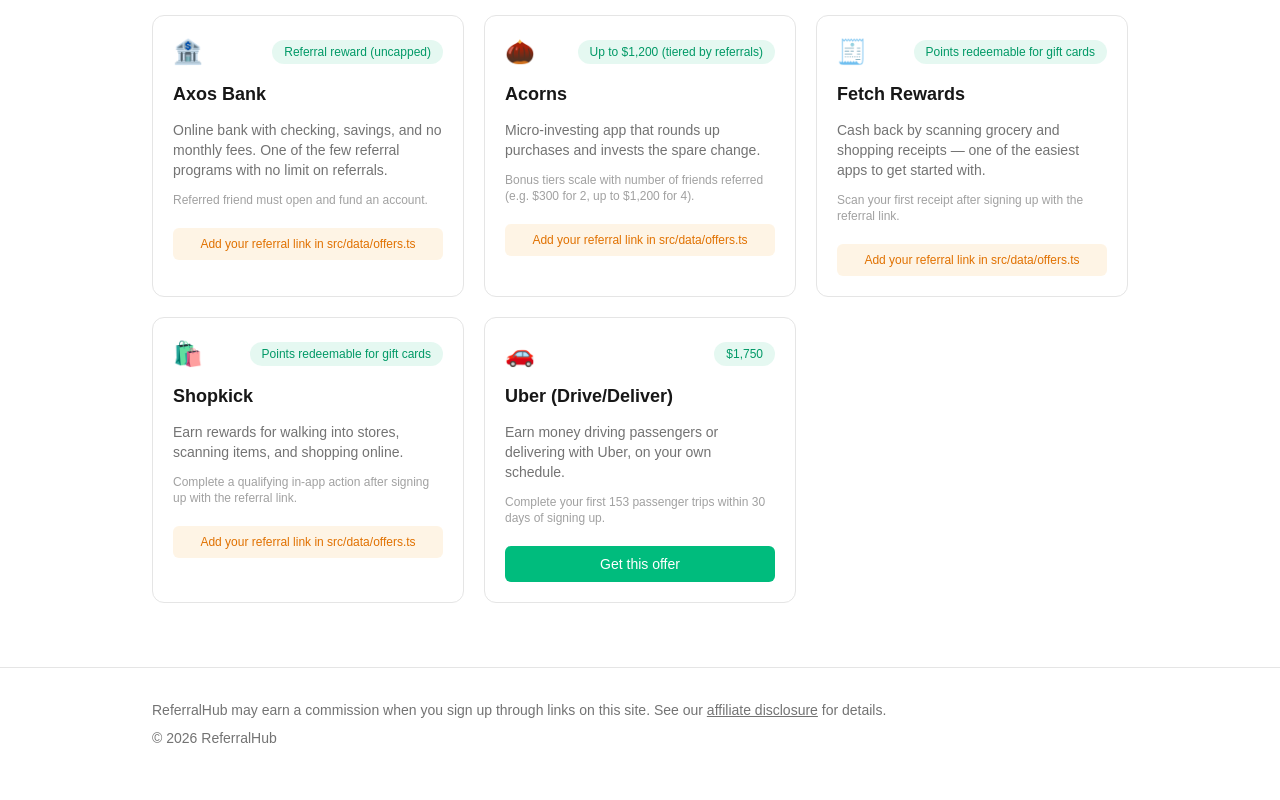
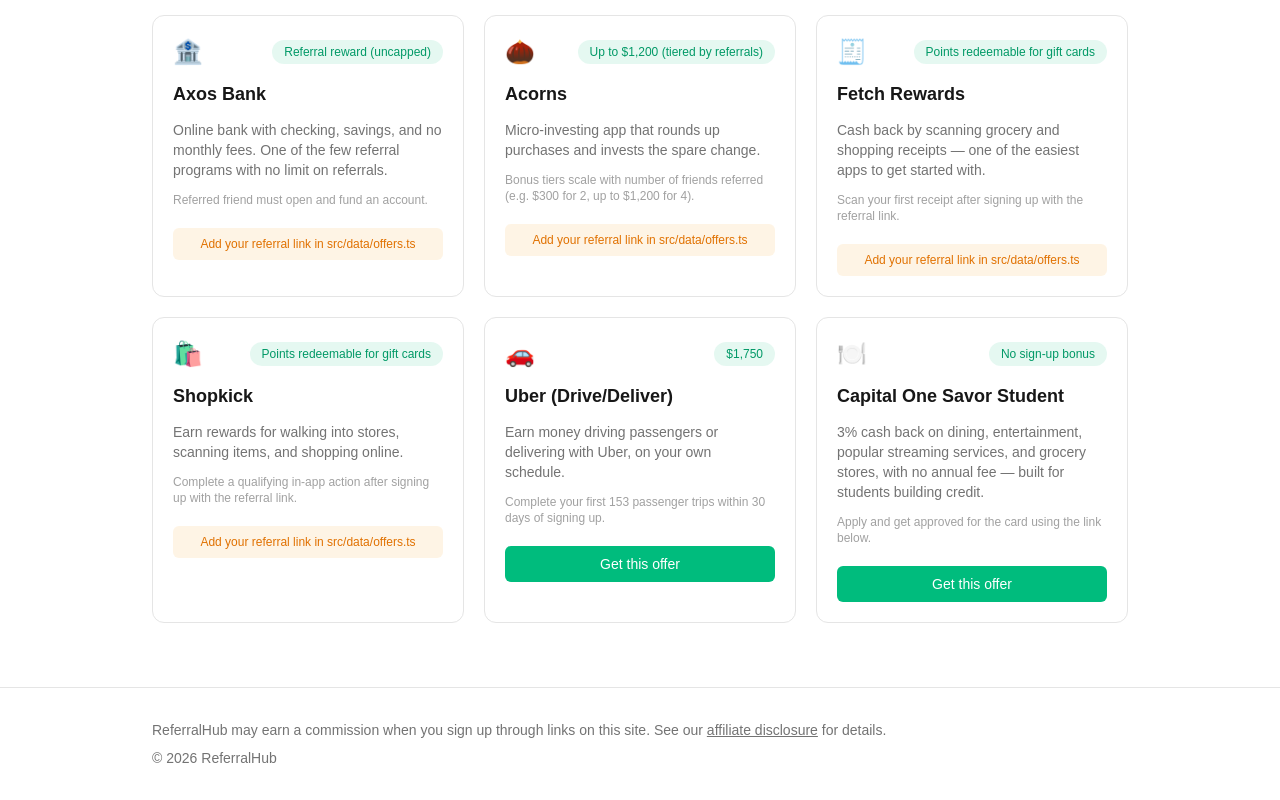
Before and after one commit to skippermaquina-del/referalhub, a Next.js app: page /offers in a window 1280 px wide. Shown: the part 2632-3432 px from the top of the page. Built offline with nearby package versions, Linux system fonts and the light colour scheme.

Commit message:
Add Capital One Savor Student referral offer
Co-Authored-By: Claude Sonnet 5 <noreply@anthropic.com>

```diff
--- a/src/data/offers.ts
+++ b/src/data/offers.ts
@@ -349,6 +349,16 @@ export const offers: Offer[] = [
     referralUrl: "https://www.uber.com/signup/drive/deliver/?invite_code=zuxek45",
     featured: true,
   },
+  {
+    slug: "capital-one-savor-student",
+    name: "Capital One Savor Student",
+    category: "cards",
+    emoji: "🍽️",
+    bonus: "No sign-up bonus",
+    description: "3% cash back on dining, entertainment, popular streaming services, and grocery stores, with no annual fee — built for students building credit.",
+    requirements: "Apply and get approved for the card using the link below.",
+    referralUrl: "https://www.capitalone.com/credit-cards/savor-student/?external_id=EASEAPP_CMA_CSXM_EASE_CSX_3399550_PDP_1013_CTA00_20240709",
+  },
 ];
 
 export function getOffersByCategory(category: Category): Offer[] {
```
